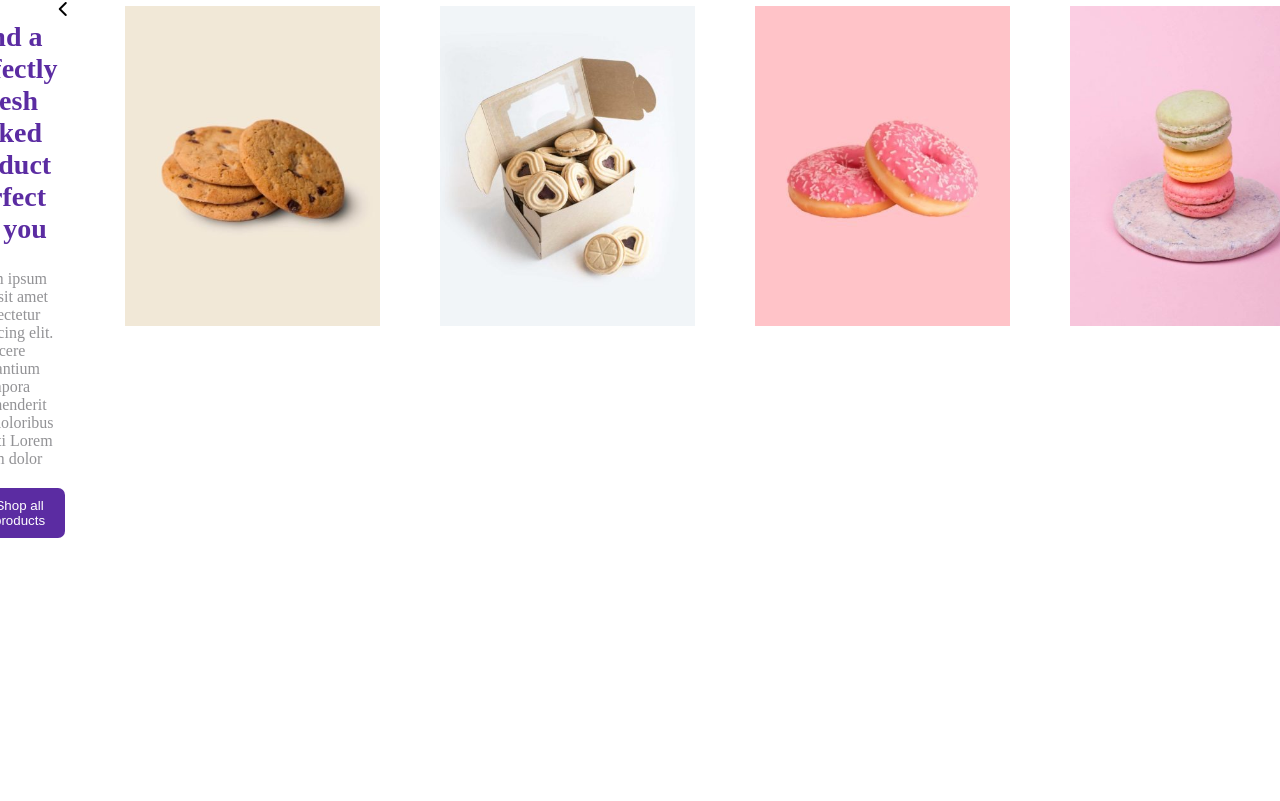
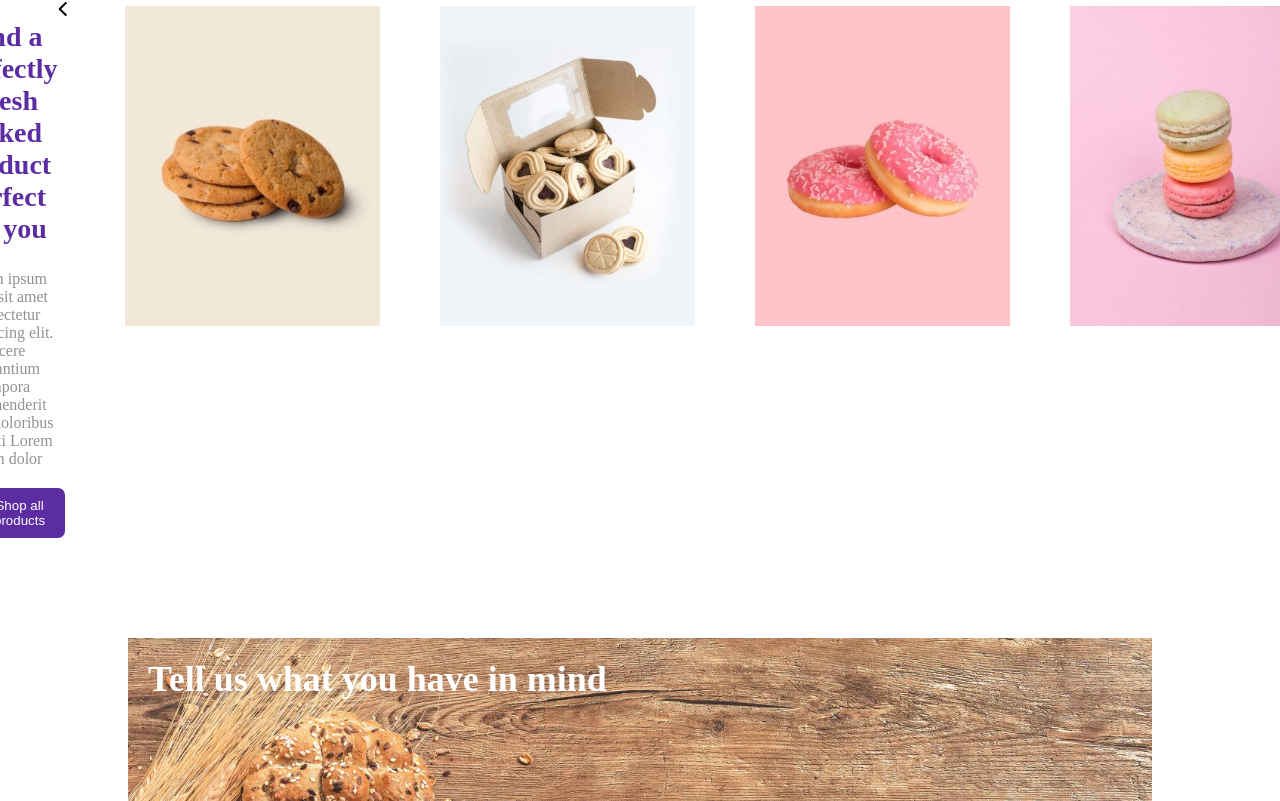
Before and after one commit to Runatorium/proj-html-vuejs, a Vue app: page / in a window 1280 px wide. Shown: the part 2798-3599 px from the top of the page. Before the commit the page ends 3336 px from the top, so only its background shows below. Built offline with nearby package versions, Linux system fonts and the light colour scheme.

Commit message:
working on process box

```diff
--- a/src/App.vue
+++ b/src/App.vue
@@ -3,6 +3,7 @@ import PageHeader from './components/PageHeader.vue';
 import MyProductSection from './components/MyProductSection.vue';
 import MyOccasionBox from './components/MyOccasionBox.vue';
 import MyProductList from './components/MyProductList.vue';
+import MyProcess from './components/MyProcess.vue';
 import { store } from './store.js'
 
 
@@ -12,6 +13,7 @@ export default{
     MyProductSection,
     MyOccasionBox,
     MyProductList,
+    MyProcess,
   },
 
   data () {
@@ -31,6 +33,7 @@ export default{
   <MyProductSection></MyProductSection>
   <MyOccasionBox></MyOccasionBox>
   <MyProductList></MyProductList>
+  <MyProcess></MyProcess>
 </template>
 
 <style scoped>
--- /dev/null
+++ b/src/components/MyProcess.vue
@@ -0,0 +1,105 @@
+<script>
+import { store } from '../store';
+
+export default{
+    name: 'MyProcess',
+
+    data(){
+        return{
+            store
+        }
+
+    },
+}
+
+</script>
+
+
+<template>
+<div class="maincontainer d-flex">
+    <div class="internalcontainer d-flex">
+        <div :style="{backgroundImage: `url(${process.imgurl})`}" v-for="process in store.process" :id="process.id" class="processbox">
+            <h1 class="title" v-text="process.name"></h1>
+            <p class="greytitle" v-text="process.subtitle"></p>
+            <h4 class="text" v-text="process.text"></h4>
+        </div>
+    </div>
+</div>
+</template>
+
+<style scoped>
+    .maincontainer{
+        width: 100vw;
+        justify-content: center;
+    }
+    .internalcontainer{
+        width: 80%;
+        flex-wrap: wrap;
+    }
+    .processbox{
+        margin-top: 10px;
+        padding: 5px;
+        width: 100%;
+        height: 600px;
+        background-size: contain;
+        background-repeat: no-repeat;
+    }
+    #nmb1{
+        margin-top: 100px;
+    }
+    #nmb2{
+        width: 48%;
+
+    }
+    #nmb3{
+        width: 48%;
+        background-color: var(--Pearl-Bush);
+        height: 575px;
+        margin-left: 41px;
+    }
+    /*Text chars*/
+    .greytitle{
+    margin-top: 5px;
+    padding: 20px 0px;
+    font-size: 16px;
+    font-weight: 100;
+    color: var(--Manatee);
+    }
+    .title{
+    text-align: center;
+    color: var(--Daisy-Bush);
+    font-size: 36px;
+    }
+    .text{
+        font-size: 16px;
+        color: white;
+        font-weight: 100;
+        width: 50%;
+    }
+      /*Text chars*/
+
+
+    /*specifics*/
+    #nmb1 .title{
+        text-align: left;
+        color: white;
+        padding: 15px;
+    }
+    #nmb1 .text{
+        margin-top: 20%;
+        margin-left: 68%;
+        width: 30%;
+    }
+    #nmb1 .greytitle{
+        position: absolute;
+        margin-top: 240px;
+        margin-right: 100px;
+        right: 0;
+        width: 30%;
+    }
+
+     /*specifics*/
+
+
+
+</style>
--- a/src/store.js
+++ b/src/store.js
@@ -34,7 +34,7 @@ export const store = reactive(
             {
                 name: 'Choco chip Cookies',
                 type: ['Cookies', 'Pastries'],
-                imgurl: '/public/img/choco-chip-cookies-400x510.jpg',
+                imgurl: '/img/choco-chip-cookies-400x510.jpg',
                 minPrice: 19.00,
                 maxPrice: 39.00,
             },
@@ -48,7 +48,7 @@ export const store = reactive(
             {
                 name: 'Strawberry Donut',
                 type: ['Donut', 'Pastries'],
-                imgurl: '/public/img/strawberry-donut-400x510.jpg',
+                imgurl: '/img/strawberry-donut-400x510.jpg',
                 minPrice: 24.00,
                 maxPrice: 42.00,
             },
@@ -80,22 +80,31 @@ export const store = reactive(
             {
                 name: 'Tell us what you have in mind',
                 number: '01',
+                id: 'nmb1',
                 subtitle: 'Manual Ingredient Selection',
-                imgurl: 'asd',
-                text: 'Lorem, ipsum dolor sit amet consectetur adipisicing elit.Provident ea nihil repellendus consequatur libero, distinctio aut corporis laborum, nisi numquam ratione est illo quis officia.'
+                imgurl: '/img/bakery-process-1.jpg',
+                text: 'Lorem, ipsum dolor sit amet consectetur adipisicing elit.Provident ea nihil repellendus consequatur libero, distinctio aut corporis laborum, nisi numquam ratione est illo quis officia. nisi numquam ratione est illo quis officia nisi numquam ratione est illo quis officia'
             },
             {
                 name: 'We Start Baking',
                 number: '02',
+                id: 'nmb2',
                 subtitle: 'Sweet & Delicious',
-                imgurl: 'asd',
+                imgurl: '/img/bakery-process-2.jpg',
                 text: 'Lorem, ipsum dolor sit amet consectetur adipisicing elit. Provident ea nihil repellendus consequatur libero, distinctio aut corporis laborum, nisi numquam ratione est illo quis officia.'
+            },
+            {
+                name: 'Finally found an alternative to the mass produced products. Something that incorporates real organic ingredients, nutrient dense wellness while promoting sustainability and activity.',
+                id: 'nmb3',
+                subtitle: 'Dont Just take our word for it',
+                text: 'Rachel Cooper, Founder'
             },
             {
                 name: 'Delivered to your home',
                 number: '03',
+                id: 'nmb4',
                 subtitle: 'Baked to order & gift wrapped',
-                imgurl: 'asd',
+                imgurl: '/img/bakery-process-3.jpg',
                 text: 'Lorem, ipsum dolor sit amet consectetur adipisicing elit. Provident ea nihil repellendus consequatur libero, distinctio aut corporis laborum, nisi numquam ratione est illo quis officia.'
             },
         ],
```
